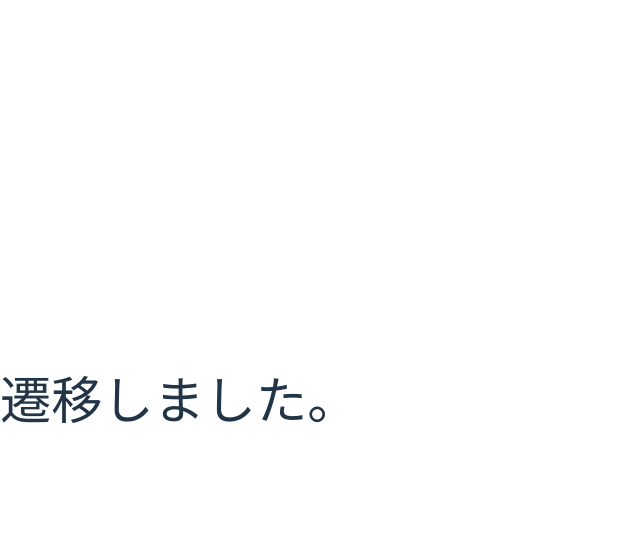
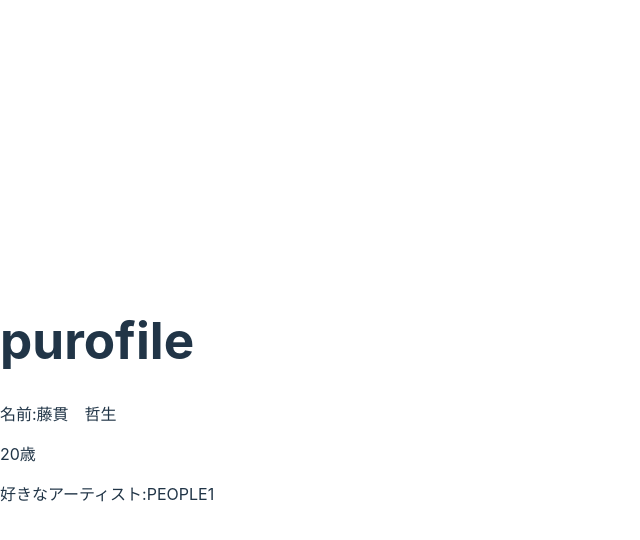
Before and after one commit to tessho3316/vite-react, a React (Vite) app: page / in a window 1280 px wide. Both pictures are taken after a click on the button "はじめる". Shown: the top 540 px of the page, without its empty margins (0-640 px from the left). Built offline with nearby package versions, Linux system fonts and the light colour scheme.

Commit message:
仮プロフィール

```diff
--- a/src/App.tsx
+++ b/src/App.tsx
@@ -28,8 +28,17 @@ export const Senni= () => {
   return (
     <div>
       <h1>
-        遷移しました。
+        purofile
       </h1>
+      <p>
+        名前:藤貫　哲生
+      </p>
+      <p>
+        20歳
+      </p>
+      <p>
+        好きなアーティスト:PEOPLE1
+      </p>
     </div>
   )
 }
```
